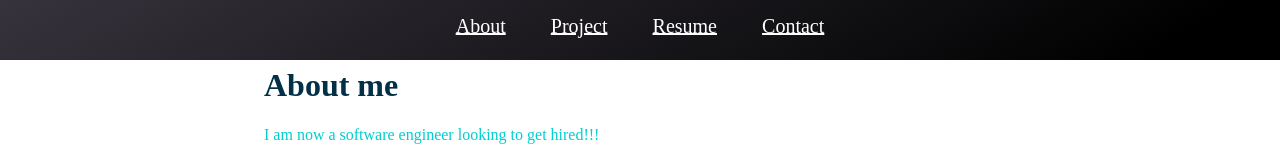
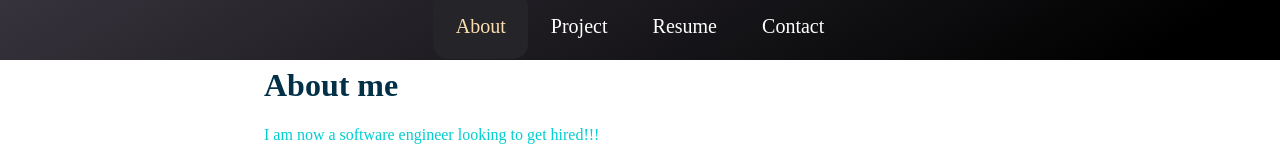
Before and after one commit to fmher/nextjs-portfolio-, a Next.js app: page /about in a window 1280 px wide. In both pictures the pointer is over the link "About". Shown: the top 160 px of the page. Built offline with nearby package versions, Linux system fonts and the light colour scheme.

Commit message:
adjusted navbar

```diff
--- a/styles/globals.css
+++ b/styles/globals.css
@@ -25,11 +25,10 @@ nav {
   background-image: linear-gradient(150deg, #4d4855 0%, #000000 74%);
   width: 100%;
   padding: 4% 100% 3% 100%;
-  /* margin-left: -100%;
-  margin-right: -100%; */
   margin: -5% -100% 0% -100%;
   text-align: center;
 }
+
 
 button {
   width: 15%;
@@ -59,10 +58,16 @@ button {
 
 #color{
   color: white;
-  /* position: fixed; */
   padding: 3%;
   font-size: 20px;
   width: 1px;
+  text-decoration: none;
+}
+
+#color:hover{
+  background-color: rgb(36, 36, 41);
+  color: rgb(253, 222, 175);
+  border-radius: 15px;
 }
 
 #name {
```
